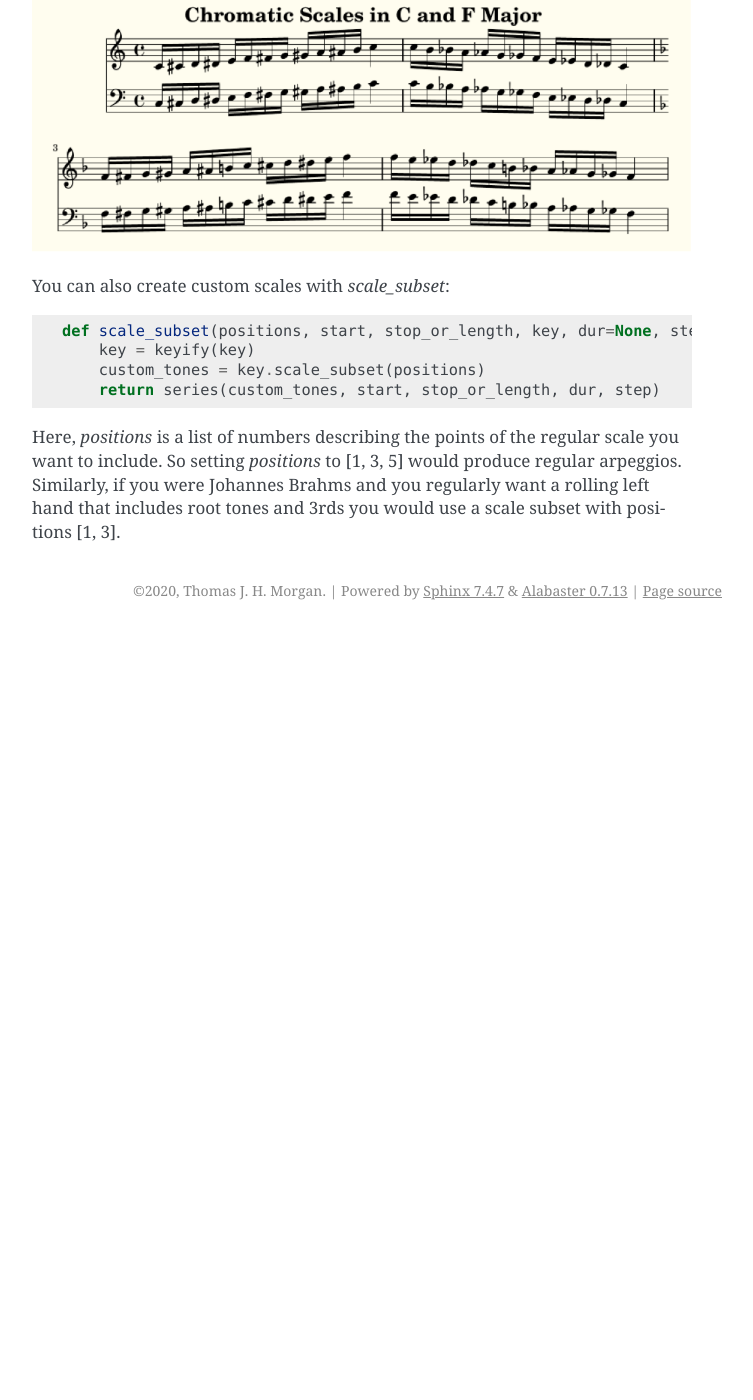
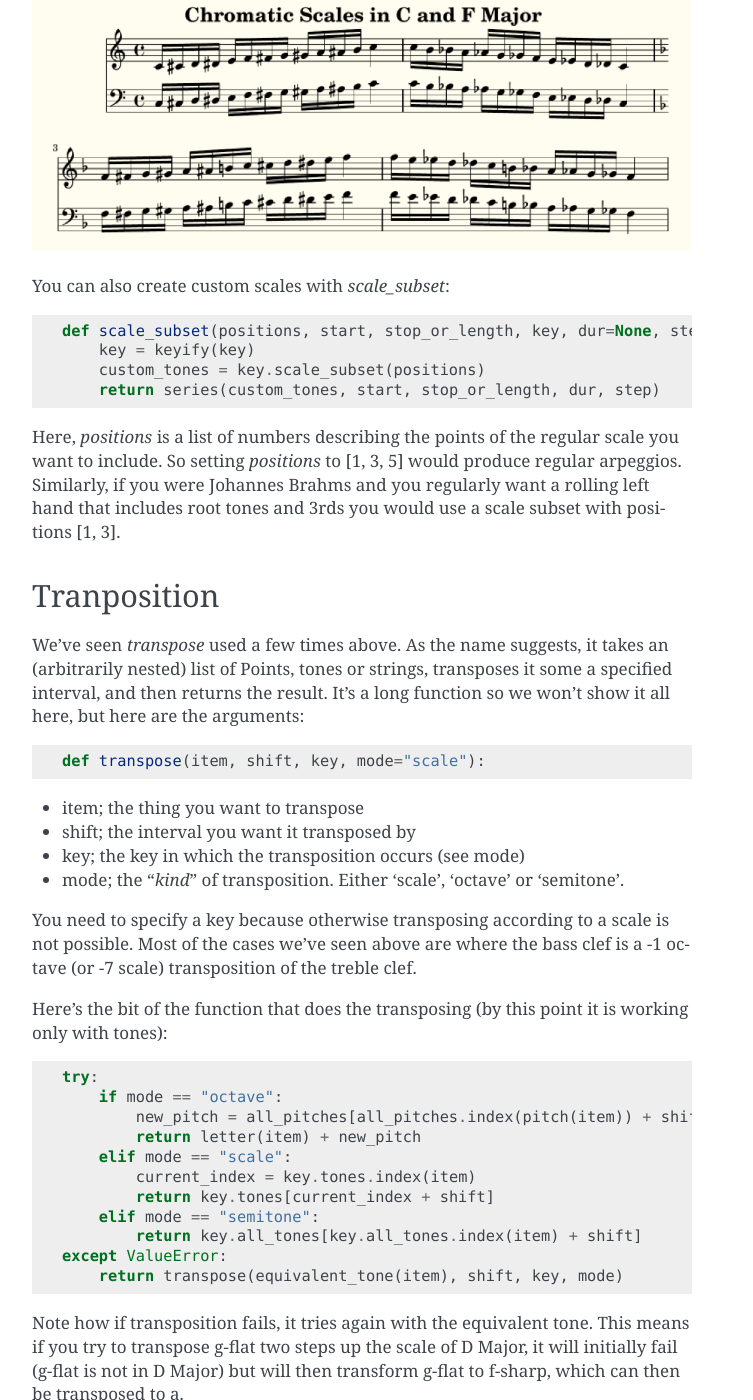
Before and after one commit to thomasmorgan/LilyLib, a Sphinx documentation site: the page built from docs/source/writing_music.rst, in a window 1280 px wide and 1400 px high, scrolled down 5674 px. Shown: the whole window, without its empty margins (388-1141 px from the left). Built offline with Sphinx 7.4.7, drawn with Linux system fonts in a browser that asks for light colours; before the commit the page ends 6304 px from its top, so only the background shows below that; some of the changed text lies outside the part shown.

Commit message:
docs: transpose, merge and harmonize

```diff
--- a/docs/source/writing_music.rst
+++ b/docs/source/writing_music.rst
@@ -209,3 +209,103 @@
 	    return series(custom_tones, start, stop_or_length, dur, step)
 
 Here, `positions` is a list of numbers describing the points of the regular scale you want to include. So setting `positions` to [1, 3, 5] would produce regular arpeggios. Similarly, if you were Johannes Brahms and you regularly want a rolling left hand that includes root tones and 3rds you would use a scale subset with positions [1, 3].
+
+Tranposition
+----------------
+
+We've seen `transpose` used a few times above. As the name suggests, it takes an (arbitrarily nested) list of Points, tones or strings, transposes it some a specified interval, and then returns the result. It's a long function so we won't show it all here, but here are the arguments:
+
+::
+
+	def transpose(item, shift, key, mode="scale"):
+
+- item; the thing you want to transpose
+- shift; the interval you want it transposed by
+- key; the key in which the transposition occurs (see mode)
+- mode; the "`kind`" of transposition. Either 'scale', 'octave' or 'semitone'.
+
+You need to specify a key because otherwise transposing according to a scale is not possible. Most of the cases we've seen above are where the bass clef is a -1 octave (or -7 scale) transposition of the treble clef.
+
+Here's the bit of the function that does the transposing (by this point it is working only with tones):
+
+::
+
+    try:
+        if mode == "octave":
+            new_pitch = all_pitches[all_pitches.index(pitch(item)) + shift]
+            return letter(item) + new_pitch
+        elif mode == "scale":
+            current_index = key.tones.index(item)
+            return key.tones[current_index + shift]
+        elif mode == "semitone":
+            return key.all_tones[key.all_tones.index(item) + shift]
+    except ValueError:
+        return transpose(equivalent_tone(item), shift, key, mode)
+
+Note how if transposition fails, it tries again with the equivalent tone. This means if you try to transpose g-flat two steps up the scale of D Major, it will initially fail (g-flat is not in D Major) but will then transform g-flat to f-sharp, which can then be transposed to a.
+
+Harmonization
+-----------------
+
+Lots of music involves relatively simple structures, like scales, but with harmonies imposed on the top. Lilylib can do this with the function `harmonize`. This function builds off `transpose`, but also another function `merge`. The `merge` function takes two or more series of points, and smushes them together to make a single series. This has a few limitations: to work the multiple passages must have the same number of points in them, and if their durations differ then the durations of the first passage overwrite the others. Lastly, if the multiple series have a nested structure then the return list will have the same structure as the first series the function is passed. Here's an example:
+
+::
+
+	from piece import Piece
+	from points import rests, merge
+
+
+	class Merge(Piece):
+
+	    def details(self):
+	        self.title = "Merged Scales"
+
+	    def write_score(self):
+	        scale_1 = self.scale("c`", 8, 8)
+	        scale_2 = self.scale("c``", -8, 8)
+
+	        self.score["treble"] = scale_1 + scale_2 + merge(scale_1, scale_2)
+	        self.score["bass"] = rests(1, 1, 1)
+
+
+	if __name__ == "__main__":
+	    Merge()
+
+.. image:: _static/merge.png
+
+You might be tempted to use the merge function to write music with multiple voices, and while that is possible, it removes any visual indication of the voices and so this is not the recommended method. For a better approach see the section on markup.
+
+With this out of the way, harmonize works by first transposing points to the desired intervals and then merging the result with the original points:
+
+::
+
+	def harmonize(points, intervals, key, mode="scale"):
+	    return merge(points, transpose(points, intervals, key, mode))
+
+Here's a demo:
+
+::
+
+	from piece import Piece
+
+
+	class Harmonize(Piece):
+
+	    def details(self):
+	        self.title = "Harmonized notes"
+
+	    def write_score(self):
+
+	        rh_melody = self.arpeggio('c`', 4, 4)
+	        lh_melody = self.transpose(rh_melody, -1, 'octave')
+
+	        self.score = {
+	            'treble': self.harmonize(rh_melody, 3),
+	            'bass': self.harmonize(lh_melody, -1, 'octave')
+	        }
+
+
+	if __name__ == "__main__":
+	    Harmonize()
+
+.. image:: _static/harmonize.png
```
Also changed, not shown: docs/source/core_concepts.rst (+19 -0 lines), docs/source/_static/harmonize.png (added), docs/source/_static/merge.png (added), 13 other files.
